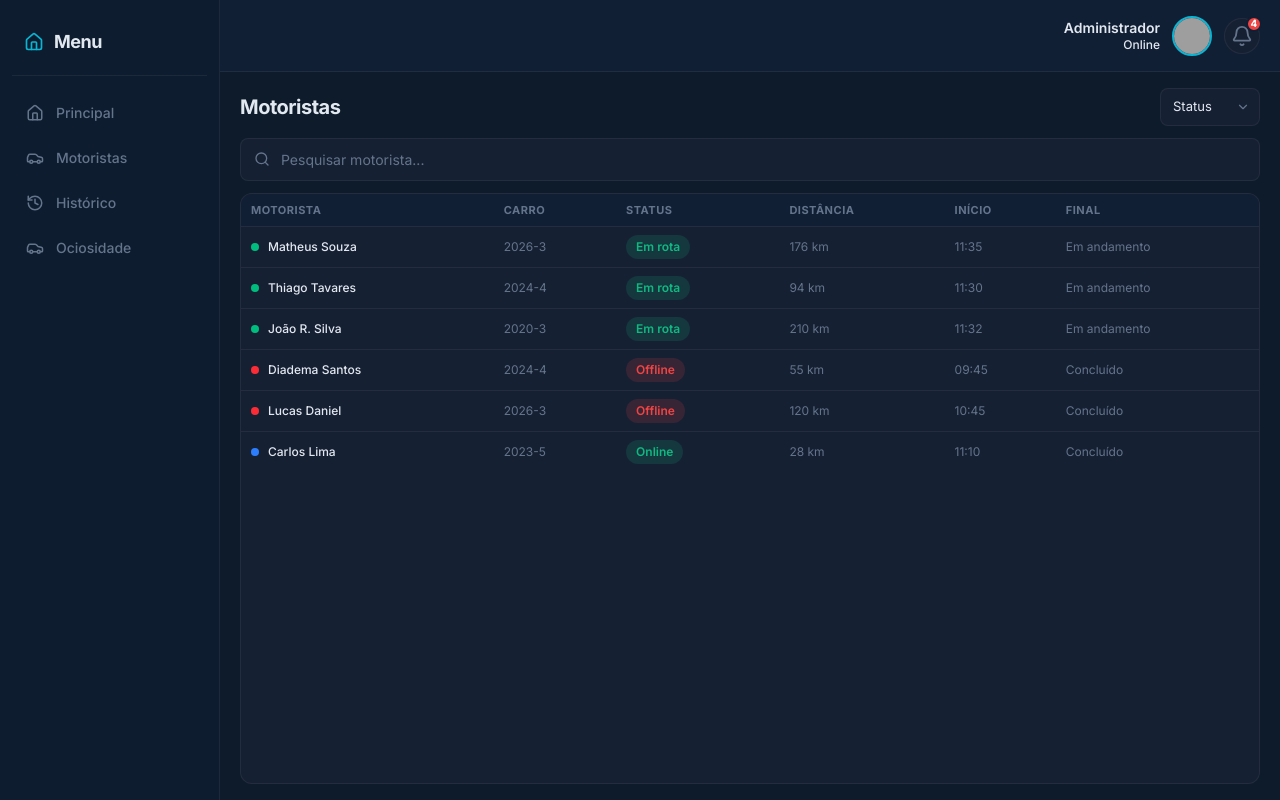
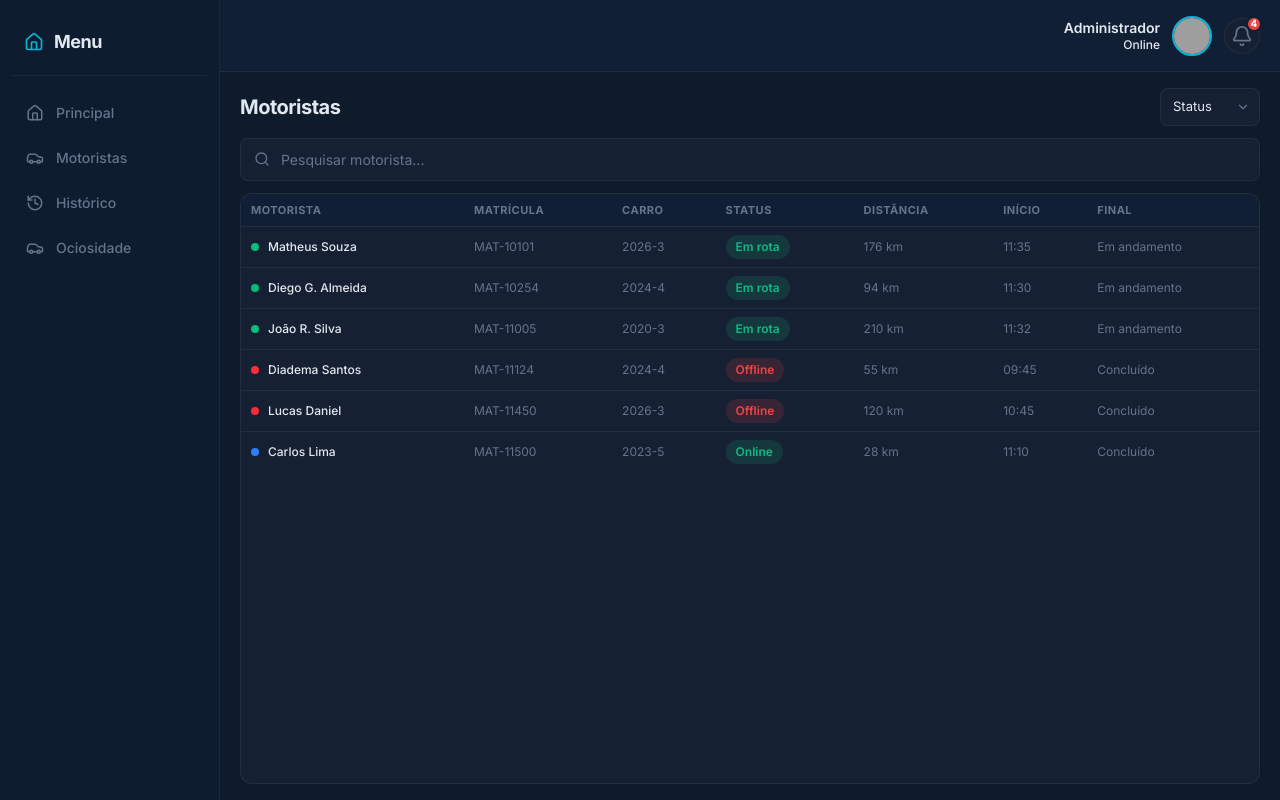
Before and after one commit to Lucas300/Front_DashBoardMotorista, a React (Vite) app: page / in a window 1280 px wide. Both pictures are taken after a click on the button "Ver Motoristas". Built offline with nearby package versions, Linux system fonts and the light colour scheme; grey boxes are pictures that could not be loaded.

Commit message:
feat: adicionar coluna de matrícula do motorista nas tabelas

```diff
--- a/src/assets/components/tables/DriversTable.tsx
+++ b/src/assets/components/tables/DriversTable.tsx
@@ -62,6 +62,7 @@ const DriversTable = ({ drivers, onDriverClick }: DriversTableProps) => {
                     <thead>
                         <tr>
                             <th>Motorista</th>
+                            <th>Matrícula</th>
                             <th>Carro</th>
                             <th>Status</th>
                             <th>Distância</th>
@@ -84,6 +85,9 @@ const DriversTable = ({ drivers, onDriverClick }: DriversTableProps) => {
                                             <span className="driver-name">{driver.name}</span>
                                         </div>
                                     </td>
+                                    <td className="cell-muted" style={{ whiteSpace: 'nowrap' }}>
+                                        {driver.registrationNumber}
+                                    </td>
                                     <td className="cell-muted">{driver.licensePlate}</td>
                                     <td>
                                         <span className={`status-badge ${cfg.color}`}>{cfg.label}</span>
@@ -98,7 +102,7 @@ const DriversTable = ({ drivers, onDriverClick }: DriversTableProps) => {
                         })}
                         {filtered.length === 0 && (
                             <tr>
-                                <td colSpan={6} className="empty-row">Nenhum motorista encontrado</td>
+                                <td colSpan={7} className="empty-row">Nenhum motorista encontrado</td>
                             </tr>
                         )}
                     </tbody>
--- a/src/assets/data/mockData.ts
+++ b/src/assets/data/mockData.ts
@@ -3,6 +3,7 @@ import type { Driver, Trip } from '../types';
 export const MOCK_DRIVERS: Driver[] = [
     {
         id: 'd1',
+        registrationNumber: 'MAT-10101',
         name: 'Matheus Souza',
         avatar: 'https://api.dicebear.com/7.x/avataaars/svg?seed=Matheus',
         vehicle: 'Paradiso G7 1200',
@@ -17,8 +18,9 @@ export const MOCK_DRIVERS: Driver[] = [
     },
     {
         id: 'd2',
-        name: 'Thiago Tavares',
-        avatar: 'https://api.dicebear.com/7.x/avataaars/svg?seed=Osasco',
+        registrationNumber: 'MAT-10254',
+        name: 'Diego G. Almeida',
+        avatar: 'https://api.dicebear.com/7.x/avataaars/svg?seed=Diego',
         vehicle: 'Paradiso G7 1800',
         licensePlate: '2024-4',
         status: 'em_rota',
@@ -31,6 +33,7 @@ export const MOCK_DRIVERS: Driver[] = [
     },
     {
         id: 'd3',
+        registrationNumber: 'MAT-11005',
         name: 'João R. Silva',
         avatar: 'https://api.dicebear.com/7.x/avataaars/svg?seed=Joao',
         vehicle: 'Paradiso New G7 1600',
@@ -45,6 +48,7 @@ export const MOCK_DRIVERS: Driver[] = [
     },
     {
         id: 'd4',
+        registrationNumber: 'MAT-11124',
         name: 'Diadema Santos',
         avatar: 'https://api.dicebear.com/7.x/avataaars/svg?seed=Diadema',
         vehicle: 'Irizar i6',
@@ -59,6 +63,7 @@ export const MOCK_DRIVERS: Driver[] = [
     },
     {
         id: 'd5',
+        registrationNumber: 'MAT-11450',
         name: 'Lucas Daniel',
         avatar: 'https://api.dicebear.com/7.x/avataaars/svg?seed=Maria',
         vehicle: '17-230 OD / 18-330 OT',
@@ -73,6 +78,7 @@ export const MOCK_DRIVERS: Driver[] = [
     },
     {
         id: 'd6',
+        registrationNumber: 'MAT-11500',
         name: 'Carlos Lima',
         avatar: 'https://api.dicebear.com/7.x/avataaars/svg?seed=Carlos',
         vehicle: 'Caio Apache VIP',
--- a/src/assets/types/index.ts
+++ b/src/assets/types/index.ts
@@ -52,6 +52,7 @@ export interface Trip {
 
 export interface Driver {
   id: string;
+  registrationNumber: string;
   name: string;
   avatar: string;
   vehicle: string;
--- a/src/assets/views/HistoryView.tsx
+++ b/src/assets/views/HistoryView.tsx
@@ -122,6 +122,7 @@ const HistoryView = ({ trips, drivers, onTripClick, alertsFilter }: HistoryViewP
                         <thead>
                             <tr>
                                 <th>Motorista</th>
+                                <th>Matrícula</th>
                                 <th>Data</th>
                                 <th>Real</th>
                                 <th>Plan</th>
@@ -161,6 +162,9 @@ const HistoryView = ({ trips, drivers, onTripClick, alertsFilter }: HistoryViewP
                                                     </div>
                                                 </div>
                                             </div>
+                                        </td>
+                                        <td className="cell-muted" style={{ whiteSpace: 'nowrap' }}>
+                                            {driver?.registrationNumber}
                                         </td>
                                         <td className="cell-muted">{formatDateBR(trip.date)}</td>
                                         <td>
@@ -205,7 +209,7 @@ const HistoryView = ({ trips, drivers, onTripClick, alertsFilter }: HistoryViewP
                             })}
                             {filteredTrips.length === 0 && (
                                 <tr>
-                                    <td colSpan={10} className="empty-row">
+                                    <td colSpan={11} className="empty-row">
                                         {searchQuery ? 'Nenhuma viagem encontrada para esta busca' : 'Nenhuma viagem encontrada'}
                                     </td>
                                 </tr>
```
